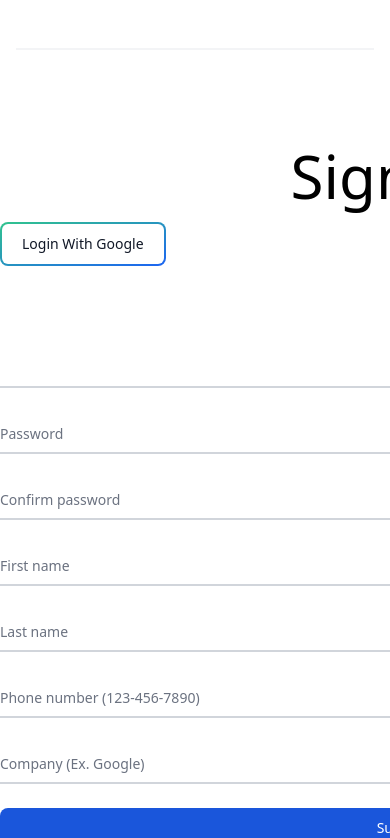
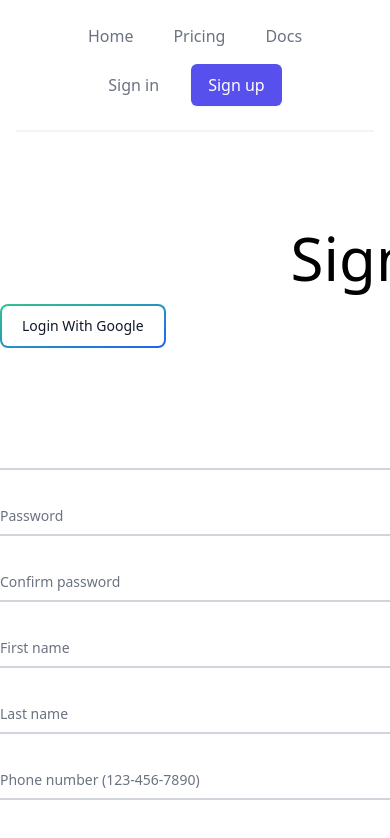
Before and after one commit to BITA-SSPU/next-bita, a Next.js app: page /signup in a window 390 px wide. Shown: the top 838 px of the page. Built offline with nearby package versions, Linux system fonts and the light colour scheme.

Commit message:
Made Website Responsive

```diff
--- a/components/layout-comps/Layout.js
+++ b/components/layout-comps/Layout.js
@@ -6,6 +6,7 @@ export default function Layout({ children }) {
     <>
       <NavBar />
       <main>{children}</main>
+      {/* This is where the content of the page will be rendered */}
       <FooterNav />
     </>
   );
--- a/components/layout-comps/NavBar.js
+++ b/components/layout-comps/NavBar.js
@@ -2,16 +2,16 @@ import { ReactDOM } from "react";
 import React from "react";
 import Link from "next/link";
 
-import {RiAccountBoxFill} from 'react-icons/ri'
+import { RiAccountBoxFill } from "react-icons/ri";
 
 export default function NavBar() {
   return (
     <>
       {/* This example requires Tailwind CSS v2.0+ */}
-      <div className="relative bg-">
+      <div className="relative">
         <div className="max-w-7xl mx-auto px-4 sm:px-6">
-          <div className="flex justify-between items-center border-b-2 border-gray-100 py-6 md:justify-start md:space-x-10">
-            <nav className="hidden md:flex space-x-10">
+          <div className="flex flex-col gap-4 md:flex-row justify-end items-center border-b-2 border-gray-100 py-6 md:justify-start md:space-x-10">
+            <nav className="md:flex space-x-10">
               <Link
                 href={"/"}
                 className="text-base font-medium text-gray-500 hover:text-gray-900"
@@ -19,18 +19,19 @@ export default function NavBar() {
                 Home
               </Link>
               <Link
-              href={"/"}
+                href={"/"}
                 className="text-base font-medium text-gray-500 hover:text-gray-900"
               >
                 Pricing
               </Link>
-              <Link href="/"
+              <Link
+                href="/"
                 className="text-base font-medium text-gray-500 hover:text-gray-900"
               >
                 Docs
               </Link>
             </nav>
-            <div className="hidden md:flex items-center justify-end md:flex-1 lg:w-0">
+            <div className="flex items-center justify-end md:flex-1 lg:w-0">
               <Link
                 href="/"
                 className="whitespace-nowrap text-base font-medium text-gray-500 hover:text-gray-900"
@@ -43,11 +44,12 @@ export default function NavBar() {
               >
                 Sign up
               </Link>
-              <RiAccountBoxFill className="inline ml-9 h-10 w-10 text-indigo-600" />
+              <RiAccountBoxFill className="hidden inline ml-9 h-10 w-10 text-indigo-600" />
             </div>
           </div>
         </div>
       </div>
+      <nav></nav>
     </>
   );
 }
--- a/components/signup/Signup.js
+++ b/components/signup/Signup.js
@@ -51,9 +51,8 @@ function Signup() {
           {error && <p>Error: {error.message}</p>}
           {loading && <p>Loading...</p>}
           <button
-            class="relative inline-flex items-center justify-center p-0.5 mb-20 mr-2 overflow-hidden text-sm font-medium text-gray-900 rounded-lg group bg-gradient-to-br from-green-400 to-blue-600 group-hover:from-green-400 group-hover:to-blue-600 hover:text-white dark:text-white focus:ring-4 focus:outline-none focus:ring-green-200 dark:focus:ring-green-800"
+            class="relative inline-flex items-center justify-center p-0.5 mb-20 mr-2 overflow-hidden text-sm font-medium text-gray-900 rounded-lg group bg-gradient-to-br from-green-400 to-blue-600 group-hover:from-green-400 group-hover:to-blue-600 hover:text-white dark:text-white focus:ring-4 focus:outline-none focus:ring-green-200 dark:focus:ring-green-800 mx-auto"
             onClick={(e) => {
-              e.preventDefault();
               handleGoogleSignUp();
             }}
           >
--- a/pages/_app.js
+++ b/pages/_app.js
@@ -8,9 +8,7 @@ export default function App({ Component, pageProps }) {
     <>
 
   <Head>
-  <link rel="preconnect" href="https://fonts.googleapis.com"/>
-  <link rel="preconnect" href="https://fonts.gstatic.com" crossorigin />
-  <link href="https://fonts.googleapis.com/css2?family=Outfit:wght@300;400;500;700;900&display=swap" rel="stylesheet"/>
+
   </Head>
   <Layout>
     <Component {...pageProps} />
--- a/pages/_document.js
+++ b/pages/_document.js
@@ -1,13 +1,24 @@
-import { Html, Head, Main, NextScript } from 'next/document'
+import { Html, Head, Main, NextScript } from "next/document";
 
 export default function Document() {
   return (
-    <Html lang="en">
-      <Head />
-      <body>
+    <Html lang="en" className="w-screen absolute overflow-visible">
+      <Head>
+        <link rel="preconnect" href="https://fonts.googleapis.com" />
+        <link rel="preconnect" href="https://fonts.gstatic.com" crossorigin />
+        <link
+          href="https://fonts.googleapis.com/css2?family=Outfit:wght@300;400;500;700;900&family=Poppins:wght@300;400;500;700&display=swap"
+          rel="stylesheet"
+        />
+        <meta
+          name="viewport"
+          content="initial-scale=1.0, width=device-width"
+        ></meta>
+      </Head>
+      <body className="w-screen">
         <Main />
         <NextScript />
       </body>
     </Html>
-  )
+  );
 }
--- a/pages/index.js
+++ b/pages/index.js
@@ -13,27 +13,25 @@ import { TbNumbers } from "react-icons/tb";
 import { motion } from "framer-motion";
 
 export default function Home() {
-
-
-
   return (
     <>
       <section
-        className="bg-blue-100 text-white h-screen p-32 text-center object-contain"
+        className="bg-blue-100 p-16 flex justify-center text-white md:h-screen md:p-32 md:text-center object-contain"
         style={{
           backgroundImage:
             "url(https://images.pexels.com/photos/325229/pexels-photo-325229.jpeg?auto=compress&cs=tinysrgb&w=1260&h=750&dpr=2)",
-          backgroundSize: "cover",
+          backgroundSize: "contain",
         }}
       >
         <motion.div
-        initial={{ opacity: 0, scale: 0.5 }}
-        animate={{ opacity: 1, scale: 1 }}
-        transition={{ duration: 0.9 }}
-        className="bg-primary text-white opacity-95 rounded shadow bg-gradient-to-tr from-slate-50 to-emerald-100 ">
-          <h1 className="text-5xl font-bold mb-2 pt-10">
+          initial={{ opacity: 0, scale: 0.5 }}
+          animate={{ opacity: 1, scale: 1 }}
+          transition={{ duration: 0.9 }}
+          className="bg-primary h-fit w-screen md:w-fit text-white opacity-95 rounded shadow bg-gradient-to-tr from-slate-50 to-emerald-100 md:h-fit"
+        >
+          <h1 className="text-5xl font-bold mb-2 pt-10 px-7">
             Welcome to BITA Data Analytics
-            <BsClipboardData className="inline" />
+            <BsClipboardData className="inline text-center" />
           </h1>
           <p className=" text-lg mb-8 px-8 py-7 font-light">
             Lorem ipsum dolor sit amet consectetur adipisicing elit. Sed,
@@ -41,8 +39,11 @@ export default function Home() {
             voluptates maxime ab quisquam repellendus nulla. Nam quae pariatur
             dolores, molestiae sit voluptas?
           </p>
-          <div className="space-x-4">
-            <motion.button whileHover={{scale: 1.09}}>
+          <div className="md:space-x-4 flex flex-col md:justify-center md:flex-row">
+            <motion.button
+              whileHover={{ scale: 1.09 }}
+              className="mb-8 md:mb-auto"
+            >
               <Link
                 href="/learnmore"
                 className="py-3 px-8 bg-gray-300 hover:bg-gray-200 text-gray-800 hover:text-gray-900 rounded-lg hover:shadow-xl transition duration-300"
@@ -50,7 +51,7 @@ export default function Home() {
                 Learn More <BsFillArrowUpRightSquareFill className="inline" />
               </Link>
             </motion.button>
-            <motion.button whileHover={{scale: 1.1}}>
+            <motion.button whileHover={{ scale: 1.1 }}>
               <Link
                 href="/signup"
                 className="py-3 px-8 bg-yellow-200 hover:bg-yellow-100 text-yellow-900 rounded-lg hover:shadow-xl transition duration-300"
@@ -62,16 +63,16 @@ export default function Home() {
         </motion.div>
       </section>
       <motion.div
-      whileInView={{scale: 1.1}}
-      transition={{duration: 2}}
+        whileInView={{ scale: 1.1 }}
+        transition={{ duration: 2 }}
         id="why-bita"
-        className="pt-32 text-white pb-32 bg-gradient-to-r from-primary to-teal-400 min-h-screen m-auto "
+        className="mt-16 md:m-auto md:pt-32 pt-8 w-screen md:px-32 px-16 text-white pb-32 bg-gradient-to-r from-primary to-teal-400 min-h-screen m-auto"
       >
         <h1 className="text-6xl text-center mb-8 ">
           Why Choose BITA <BsPatchQuestionFill className="inline" />
         </h1>
-        <div className="grid grid-cols-2 gap-8 mx-auto w-[900px] justify-items-center">
-          <p className="col-span-2">
+        <div className="grid md:grid-cols-3 grid-cols-1 gap-8 mx-auto text-sm w-fit justify-items-center">
+          <p className="col-span-1">
             <RiNumbersLine className="inline w-10 h-10" />
             Lorem ipsum, dolor sit amet consectetur adipisicing elit. Vero iure,
             ea possimus fugiat adipisci voluptate quia blanditiis molestias
@@ -99,14 +100,14 @@ export default function Home() {
           </p>
 
           <img
-            className="w-[300px] h-[300px] object-cover rounded-xl hover:shadow-2xl shadow-xl"
+            className="w-[300px] h-[300px] col-span-1 object-cover rounded-xl shadow-xl"
             src="https://images.pexels.com/photos/12266915/pexels-photo-12266915.jpeg?auto=compress&cs=tinysrgb&w=1260&h=750&dpr=2"
             alt=""
           />
         </div>
       </motion.div>
       {/* CONTACT FORM */}
-      <div className="bg-gradient-to-bl from-secondary to-green-400 h-full py-32">
+      <div className="bg-gradient-to-bl gradient-to-tr h-full py-32">
         <div
           id="contact-us"
           className="flex flex-col gap-4 max-w-[800px] mx-auto  text-white bg-primary rounded-lg p-9 shadow-md"
--- a/tailwind.config.js
+++ b/tailwind.config.js
@@ -4,18 +4,18 @@ module.exports = {
     "./node_modules/flowbite-react/**/*.js",
     "./pages/**/*.{js,ts,jsx,tsx}",
     "./components/**/*.{js,ts,jsx,tsx}",
-
   ],
   theme: {
     colors: {
-      "primary": "#4284f3",
-      "secondary": "#2c6e49",
-      "tertiary": "#fabc05"
+      primary: "#4284f3",
+      secondary: "#2c6e49",
+      tertiary: "#fabc05",
     },
-    extend: {},
+    extend: {
+      fontFamily: {
+        poppins: ["Poppins", "sans-serif"],
+      },
+    },
   },
-  plugins: [
-    require('flowbite/plugin')
-
-  ],
-}
+  plugins: [require("flowbite/plugin")],
+};
```
